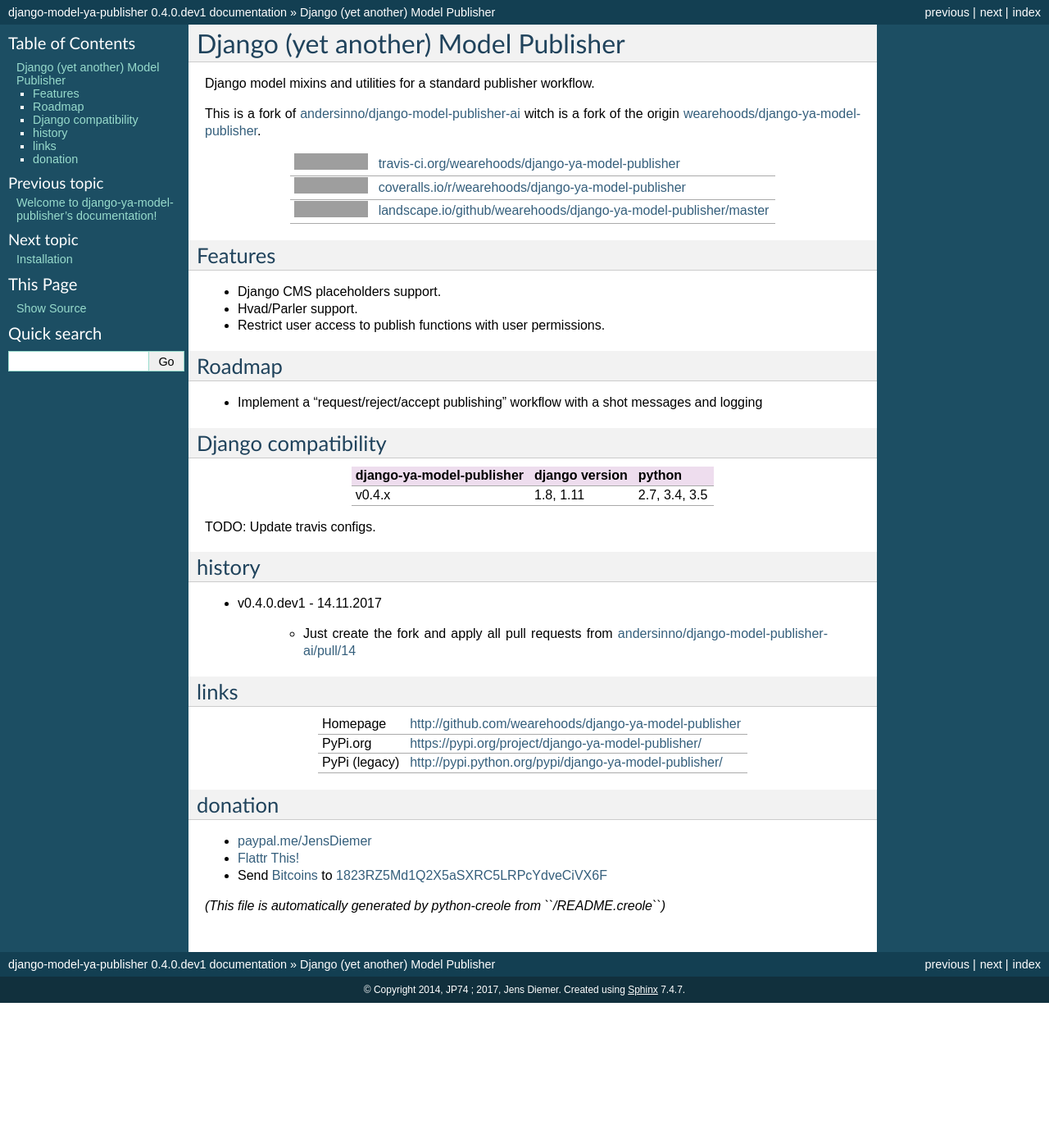
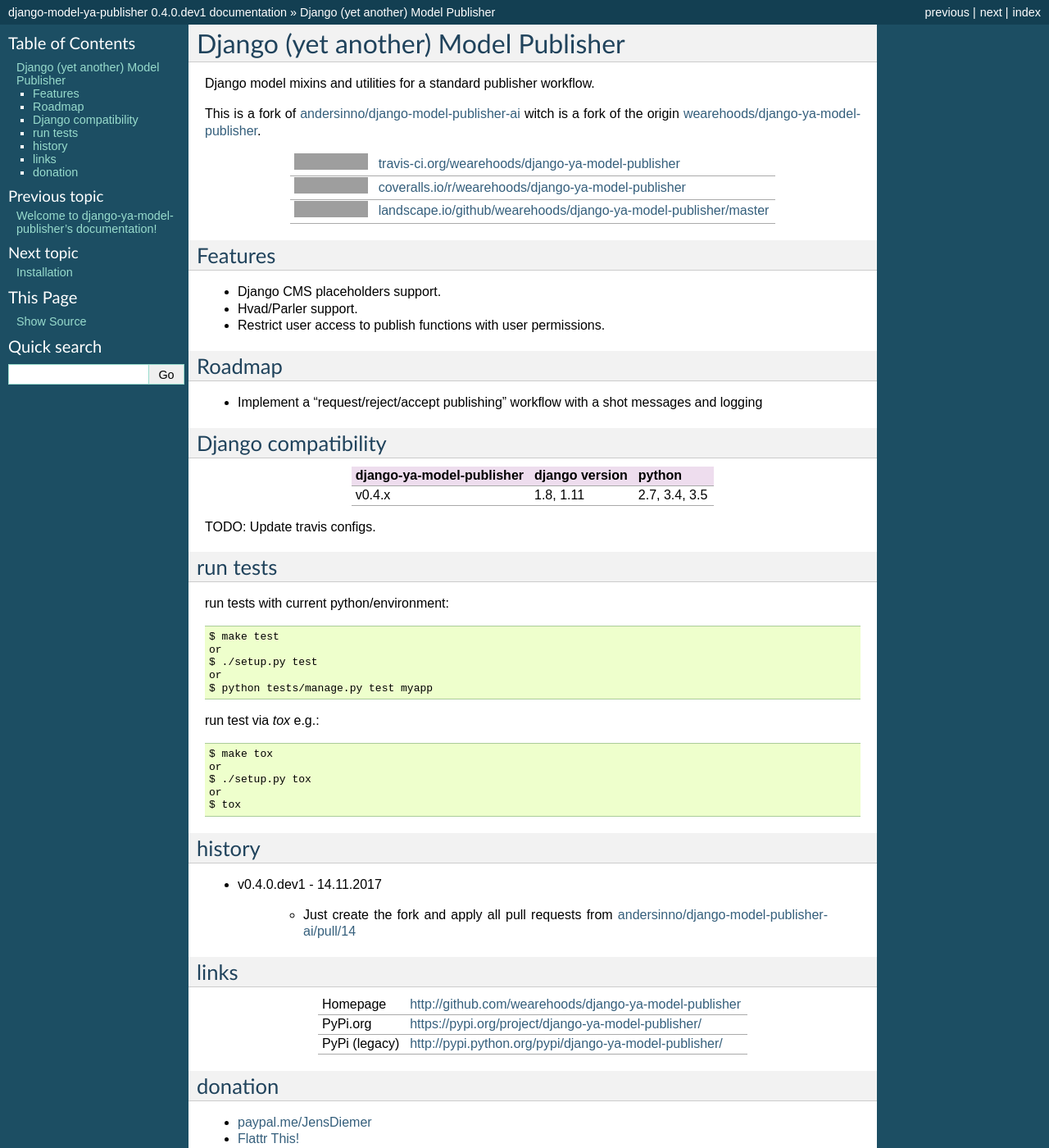
Before and after one commit to jp74/django-model-publisher, a Sphinx documentation site: the page built from docs/readme.rst, in a window 1280 px wide and 1400 px high. Shown: the whole window at 82% size. Built offline with Sphinx 7.4.7, drawn with Linux system fonts in a browser that asks for light colours; pages that are not in the unit, such as notebooks, are missing from menus; grey boxes are pictures that could not be loaded.

Commit message:
+== run tests

```diff
--- a/docs/readme.rst
+++ b/docs/readme.rst
@@ -49,6 +49,30 @@
 
 TODO: Update travis configs.
 
+---------
+run tests
+---------
+
+run tests with current python/environment:
+
+::
+
+    $ make test
+    or
+    $ ./setup.py test
+    or
+    $ python tests/manage.py test myapp
+
+run test via *tox* e.g.:
+
+::
+
+    $ make tox
+    or
+    $ ./setup.py tox
+    or
+    $ tox
+
 -------
 history
 -------
```
Also changed, not shown: 1 other file.
